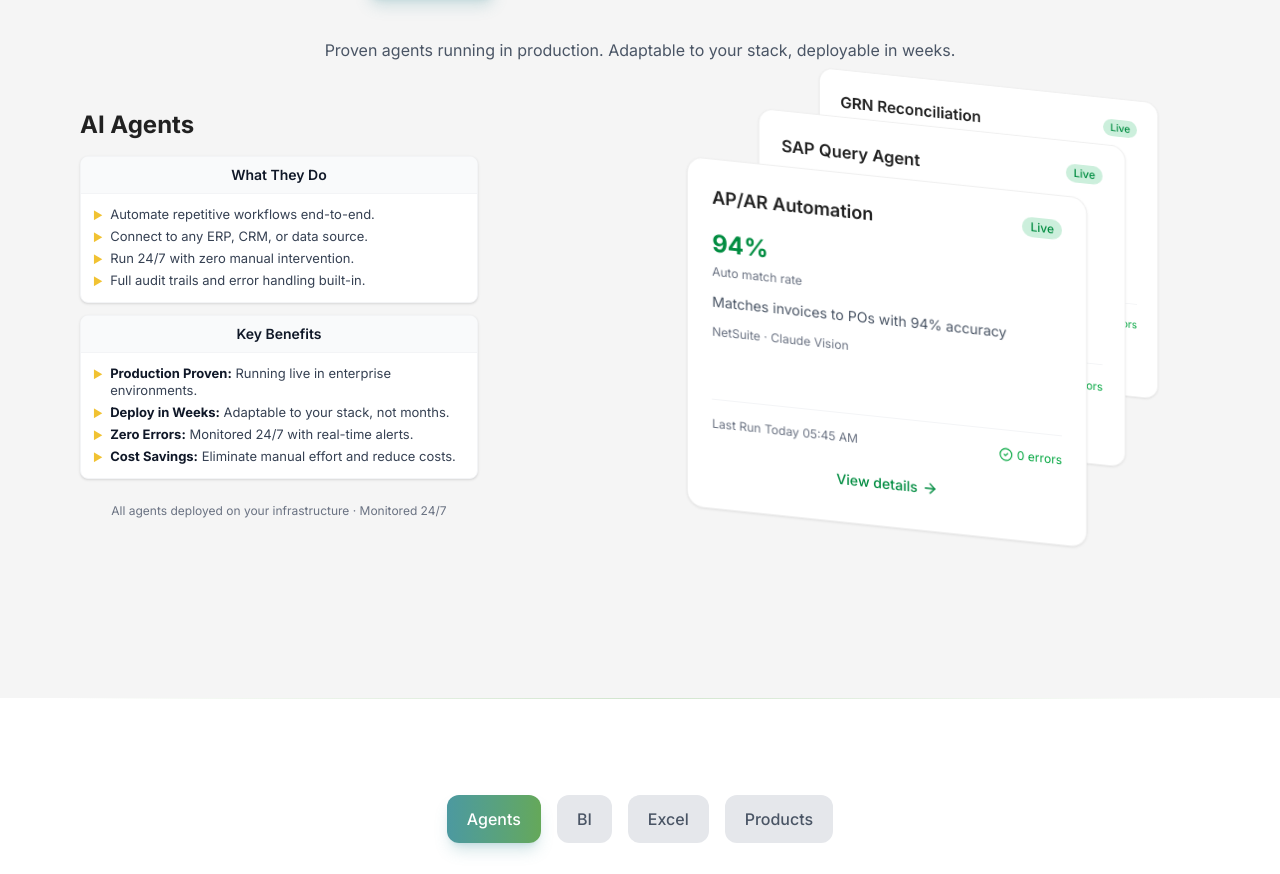
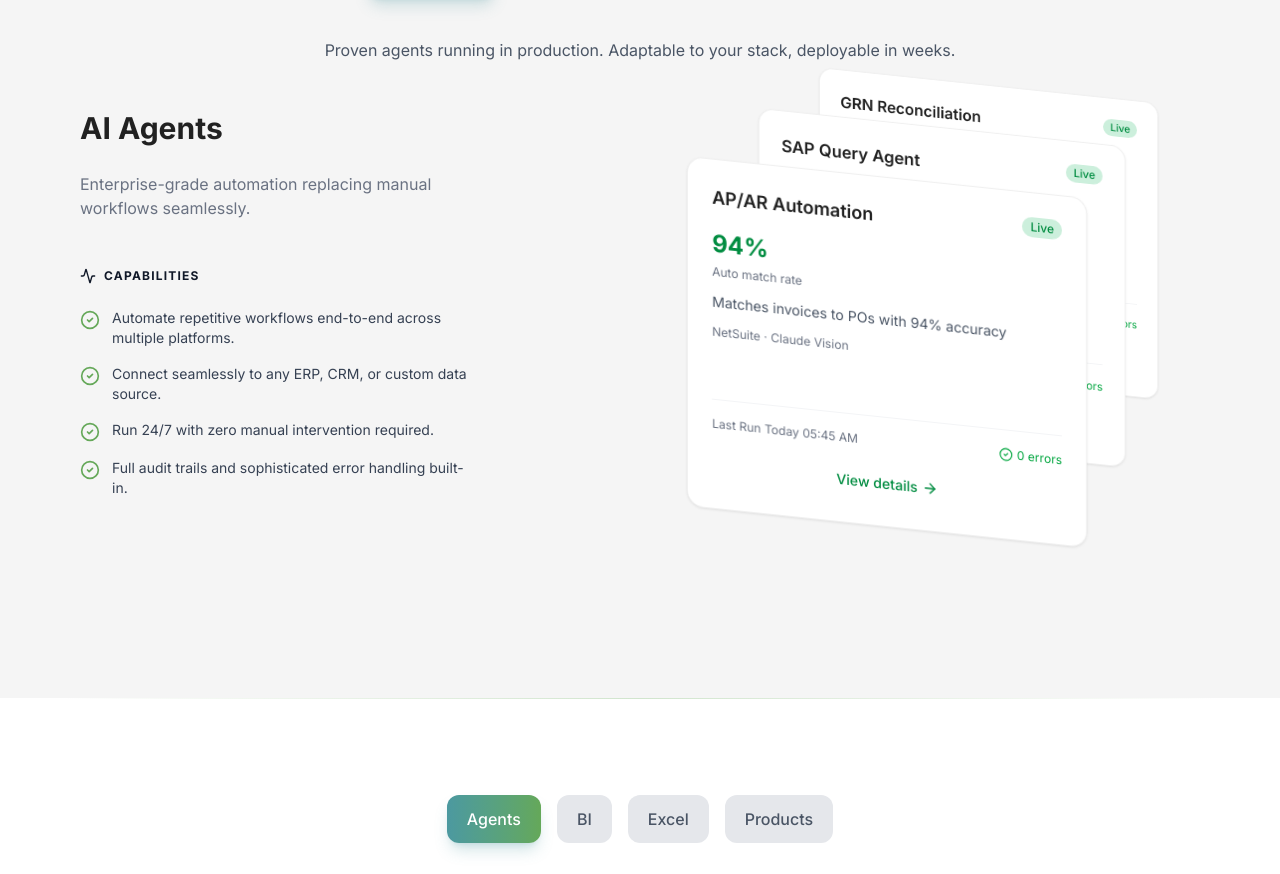
Before and after one commit to A365shift-DevTeam/A365-Automation, a React (Vite) app: page / in a window 1280 px wide. Shown: the part 1758-2632 px from the top of the page. Built offline with nearby package versions, Linux system fonts and the light colour scheme.

Commit message:
Our Digital Services
section changed

```diff
--- a/src/components/sections/AgentsInAction.tsx
+++ b/src/components/sections/AgentsInAction.tsx
@@ -1,7 +1,7 @@
 import { useState } from 'react';
 import { motion, AnimatePresence } from 'motion/react';
 import SectionWrapper from '../ui/SectionWrapper';
-import { ArrowRight, Zap, LayoutTemplate, Code2, CheckCircle2, Package } from 'lucide-react';
+import { ArrowRight, Zap, LayoutTemplate, Code2, CheckCircle2, Package, Activity, Layers, Box, ShieldCheck, Settings, Cpu, Settings2, LineChart, Clock, Database, TrendingUp, Shield } from 'lucide-react';
 import OrbitalApps from './OrbitalApps';
 import CardSwap, { Card } from './CardSwap';
 import SuitcaseImage from '../../assets/image.png';
@@ -63,28 +63,32 @@ export default function AgentsInAction() {
               <div className="w-full lg:w-[40%] flex flex-col justify-start px-6 lg:px-8 py-0 lg:py-2 relative">
 
                 <div className="relative z-10 flex flex-col gap-4">
-                  <h3 className="text-2xl font-bold text-gray-900 dark:text-white leading-tight">AI Agents</h3>
-                  <div className="flex flex-col gap-3 text-gray-700 dark:text-gray-300 w-full">
-                    <div className="bg-white dark:bg-gray-800 rounded-lg shadow-sm border border-gray-100 dark:border-gray-700 overflow-hidden">
-                      <div className="bg-gray-50 dark:bg-gray-800/50 text-gray-900 dark:text-white font-semibold px-4 py-2 text-center text-sm border-b border-gray-100 dark:border-gray-700">What They Do</div>
-                      <ul className="space-y-1 p-3 text-[13px] leading-snug">
-                        <li className="flex items-start gap-2"><span className="text-[#f1c232] font-bold text-[10px] mt-[3px]">▶</span> <span>Automate repetitive workflows end-to-end.</span></li>
-                        <li className="flex items-start gap-2"><span className="text-[#f1c232] font-bold text-[10px] mt-[3px]">▶</span> <span>Connect to any ERP, CRM, or data source.</span></li>
-                        <li className="flex items-start gap-2"><span className="text-[#f1c232] font-bold text-[10px] mt-[3px]">▶</span> <span>Run 24/7 with zero manual intervention.</span></li>
-                        <li className="flex items-start gap-2"><span className="text-[#f1c232] font-bold text-[10px] mt-[3px]">▶</span> <span>Full audit trails and error handling built-in.</span></li>
-                      </ul>
+                  <h3 className="text-2xl md:text-3xl font-bold text-gray-900 dark:text-white leading-tight mb-2">AI Agents</h3>
+                  <p className="text-gray-500 dark:text-gray-400 mb-8 text-sm md:text-base pr-4">Enterprise-grade automation replacing manual workflows seamlessly.</p>
+
+                  <div className="flex flex-col gap-6">
+                    <div className="flex items-center gap-2 text-xs font-bold tracking-widest uppercase text-gray-900 dark:text-gray-100">
+                      <Activity className="w-4 h-4" /> Capabilities
                     </div>
-                    <div className="bg-white dark:bg-gray-800 rounded-lg shadow-sm border border-gray-100 dark:border-gray-700 overflow-hidden">
-                      <div className="bg-gray-50 dark:bg-gray-800/50 text-gray-900 dark:text-white font-semibold px-4 py-2 text-center text-sm border-b border-gray-100 dark:border-gray-700">Key Benefits</div>
-                      <ul className="space-y-1 p-3 text-[13px] leading-snug">
-                        <li className="flex items-start gap-2"><span className="text-[#f1c232] font-bold text-[10px] mt-[3px]">▶</span> <span><strong className="text-gray-900 dark:text-gray-100">Production Proven:</strong> Running live in enterprise environments.</span></li>
-                        <li className="flex items-start gap-2"><span className="text-[#f1c232] font-bold text-[10px] mt-[3px]">▶</span> <span><strong className="text-gray-900 dark:text-gray-100">Deploy in Weeks:</strong> Adaptable to your stack, not months.</span></li>
-                        <li className="flex items-start gap-2"><span className="text-[#f1c232] font-bold text-[10px] mt-[3px]">▶</span> <span><strong className="text-gray-900 dark:text-gray-100">Zero Errors:</strong> Monitored 24/7 with real-time alerts.</span></li>
-                        <li className="flex items-start gap-2"><span className="text-[#f1c232] font-bold text-[10px] mt-[3px]">▶</span> <span><strong className="text-gray-900 dark:text-gray-100">Cost Savings:</strong> Eliminate manual effort and reduce costs.</span></li>
-                      </ul>
-                    </div>
+                    <ul className="space-y-4">
+                      <li className="flex items-start gap-3">
+                        <CheckCircle2 className="w-5 h-5 text-[#65A859] shrink-0 mt-0.5" />
+                        <span className="text-gray-700 dark:text-gray-300 text-sm">Automate repetitive workflows end-to-end across multiple platforms.</span>
+                      </li>
+                      <li className="flex items-start gap-3">
+                        <CheckCircle2 className="w-5 h-5 text-[#65A859] shrink-0 mt-0.5" />
+                        <span className="text-gray-700 dark:text-gray-300 text-sm">Connect seamlessly to any ERP, CRM, or custom data source.</span>
+                      </li>
+                      <li className="flex items-start gap-3">
+                        <CheckCircle2 className="w-5 h-5 text-[#65A859] shrink-0 mt-0.5" />
+                        <span className="text-gray-700 dark:text-gray-300 text-sm">Run 24/7 with zero manual intervention required.</span>
+                      </li>
+                      <li className="flex items-start gap-3">
+                        <CheckCircle2 className="w-5 h-5 text-[#65A859] shrink-0 mt-0.5" />
+                        <span className="text-gray-700 dark:text-gray-300 text-sm">Full audit trails and sophisticated error handling built-in.</span>
+                      </li>
+                    </ul>
                   </div>
-                  <p className="text-center text-xs text-gray-500 dark:text-gray-400 mt-2">All agents deployed on your infrastructure · Monitored 24/7</p>
                 </div>
               </div>
               {/* Right: 60% Card Swap */}
@@ -136,36 +140,19 @@ export default function AgentsInAction() {
               <div className="w-full lg:w-[40%] flex flex-col justify-start px-6 lg:px-8 py-0 lg:py-2 relative">
 
                 <div className="relative z-10 flex flex-col gap-4">
-                  <h3 className="text-2xl font-bold text-gray-900 dark:text-white leading-tight">Microsoft</h3>
-                  <div className="flex flex-col gap-3 text-gray-700 dark:text-gray-300 w-full">
-                    <div className="bg-white dark:bg-gray-800 rounded-lg shadow-sm border border-gray-100 dark:border-gray-700 overflow-hidden">
-                      <div className="bg-gray-50 dark:bg-gray-800/50 text-gray-900 dark:text-white font-semibold px-4 py-2 text-center text-sm border-b border-gray-100 dark:border-gray-700">Ecosystem</div>
-                      <div className="p-3">
-                        <p className="text-[13px] leading-snug mb-3">
-                          Deep integration across the <strong>Microsoft</strong> platform — Desktop, Cloud, and AI-powered tools.
-                        </p>
-                        <div className="flex flex-wrap gap-1.5">
-                          <span className="text-xs bg-gray-100 dark:bg-gray-800 px-2 py-1 rounded border border-gray-200 dark:border-gray-700">Word</span>
-                          <span className="text-xs bg-gray-100 dark:bg-gray-800 px-2 py-1 rounded border border-gray-200 dark:border-gray-700">Excel</span>
-                          <span className="text-xs bg-gray-100 dark:bg-gray-800 px-2 py-1 rounded border border-gray-200 dark:border-gray-700">PowerPoint</span>
-                          <span className="text-xs bg-gray-100 dark:bg-gray-800 px-2 py-1 rounded border border-gray-200 dark:border-gray-700">SharePoint</span>
-                          <span className="text-xs bg-gray-100 dark:bg-gray-800 px-2 py-1 rounded border border-gray-200 dark:border-gray-700">Teams</span>
-                          <span className="text-xs bg-gray-100 dark:bg-gray-800 px-2 py-1 rounded border border-gray-200 dark:border-gray-700">OneDrive</span>
-                          <span className="text-xs bg-gray-100 dark:bg-gray-800 px-2 py-1 rounded border border-gray-200 dark:border-gray-700">Outlook</span>
-                          <span className="text-xs bg-gray-100 dark:bg-gray-800 px-2 py-1 rounded border border-gray-200 dark:border-gray-700">Power BI</span>
-                          <span className="text-xs bg-gray-100 dark:bg-gray-800 px-2 py-1 rounded border border-gray-200 dark:border-gray-700">Power Apps</span>
-                          <span className="text-xs bg-gray-100 dark:bg-gray-800 px-2 py-1 rounded border border-gray-200 dark:border-gray-700">Azure</span>
-                        </div>
-                      </div>
+                  <h3 className="text-2xl md:text-3xl font-bold text-gray-900 dark:text-white leading-tight mb-2">Microsoft</h3>
+                  <p className="text-gray-500 dark:text-gray-400 mb-8 text-sm md:text-base pr-4">Deep integration across the Microsoft platform — Desktop, Cloud, and AI.</p>
+
+                  <div className="flex flex-col gap-6">
+                    <div className="flex items-center gap-2 text-xs font-bold tracking-widest uppercase text-gray-900 dark:text-gray-100">
+                      <Layers className="w-4 h-4" /> Ecosystem Scope
                     </div>
-                    <div className="bg-white dark:bg-gray-800 rounded-lg shadow-sm border border-gray-100 dark:border-gray-700 overflow-hidden">
-                      <div className="bg-gray-50 dark:bg-gray-800/50 text-gray-900 dark:text-white font-semibold px-4 py-2 text-center text-sm border-b border-gray-100 dark:border-gray-700">Why Microsoft?</div>
-                      <ul className="space-y-1 p-3 text-[13px] leading-snug">
-                        <li className="flex items-start gap-2"><span className="text-[#f1c232] font-bold text-[10px] mt-[3px]">▶</span> <span><strong className="text-gray-900 dark:text-gray-100">Proven Patterns:</strong> We've solved this class of problem before.</span></li>
-                        <li className="flex items-start gap-2"><span className="text-[#f1c232] font-bold text-[10px] mt-[3px]">▶</span> <span><strong className="text-gray-900 dark:text-gray-100">Faster Builds:</strong> Lower risk with known, tested architectures.</span></li>
-                        <li className="flex items-start gap-2"><span className="text-[#f1c232] font-bold text-[10px] mt-[3px]">▶</span> <span><strong className="text-gray-900 dark:text-gray-100">Enterprise Ready:</strong> Security, compliance, and scalability built-in.</span></li>
-                        <li className="flex items-start gap-2"><span className="text-[#f1c232] font-bold text-[10px] mt-[3px]">▶</span> <span><strong className="text-gray-900 dark:text-gray-100">AI-Powered:</strong> Leverage Copilot and AI across your workflows.</span></li>
-                      </ul>
+                    <div className="flex flex-wrap gap-2">
+                      {['Word', 'Excel', 'PowerPoint', 'SharePoint', 'Teams', 'OneDrive', 'Outlook', 'Power BI', 'Power Apps', 'Azure'].map(tag => (
+                        <span key={tag} className="px-3 py-1.5 text-xs font-medium bg-white dark:bg-gray-800 border border-gray-200 dark:border-gray-700 rounded-lg shadow-sm text-gray-700 dark:text-gray-300">
+                          {tag}
+                        </span>
+                      ))}
                     </div>
                   </div>
                 </div>
@@ -192,26 +179,21 @@ export default function AgentsInAction() {
               <div className="w-full lg:w-[40%] flex flex-col justify-start px-6 lg:px-8 py-0 lg:py-2 relative">
 
                 <div className="relative z-10 flex flex-col gap-4">
-                  <h3 className="text-2xl font-bold text-gray-900 dark:text-white leading-tight">Office Suite</h3>
-                  <div className="flex flex-col gap-3 text-gray-700 dark:text-gray-300 w-full">
-                    <div className="bg-white dark:bg-gray-800 rounded-lg shadow-sm border border-gray-100 dark:border-gray-700 overflow-hidden">
-                      <div className="bg-gray-50 dark:bg-gray-800/50 text-gray-900 dark:text-white font-semibold px-4 py-2 text-center text-sm border-b border-gray-100 dark:border-gray-700">Capabilities</div>
-                      <ul className="space-y-1 p-3 text-[13px] leading-snug">
-                        <li className="flex items-start gap-2"><span className="text-[#f1c232] font-bold text-[10px] mt-[3px]">▶</span> <span>Excel automation with VBA and Office Scripts.</span></li>
-                        <li className="flex items-start gap-2"><span className="text-[#f1c232] font-bold text-[10px] mt-[3px]">▶</span> <span>Word document generation and templating.</span></li>
-                        <li className="flex items-start gap-2"><span className="text-[#f1c232] font-bold text-[10px] mt-[3px]">▶</span> <span>PowerPoint deck creation from data sources.</span></li>
-                        <li className="flex items-start gap-2"><span className="text-[#f1c232] font-bold text-[10px] mt-[3px]">▶</span> <span>Outlook email workflows and scheduling.</span></li>
-                      </ul>
+                  <h3 className="text-2xl md:text-3xl font-bold text-gray-900 dark:text-white leading-tight mb-2">Office Suite</h3>
+                  <p className="text-gray-500 dark:text-gray-400 mb-8 text-sm md:text-base pr-4">Convert daily manual reporting and emails into seamless automation.</p>
+
+                  <div className="flex flex-col gap-6">
+                    <div className="flex items-center gap-2 text-xs font-bold tracking-widest uppercase text-gray-900 dark:text-gray-100">
+                      <Activity className="w-4 h-4" /> Capabilities
                     </div>
-                    <div className="bg-white dark:bg-gray-800 rounded-lg shadow-sm border border-gray-100 dark:border-gray-700 overflow-hidden">
-                      <div className="bg-gray-50 dark:bg-gray-800/50 text-gray-900 dark:text-white font-semibold px-4 py-2 text-center text-sm border-b border-gray-100 dark:border-gray-700">Why Office Suite?</div>
-                      <ul className="space-y-1 p-3 text-[13px] leading-snug">
-                        <li className="flex items-start gap-2"><span className="text-[#f1c232] font-bold text-[10px] mt-[3px]">▶</span> <span><strong className="text-gray-900 dark:text-gray-100">Any Operation:</strong> Custom scoped after a 2 week Discovery Sprint.</span></li>
-                        <li className="flex items-start gap-2"><span className="text-[#f1c232] font-bold text-[10px] mt-[3px]">▶</span> <span><strong className="text-gray-900 dark:text-gray-100">Any System:</strong> Integrates with your existing tools and platforms.</span></li>
-                        <li className="flex items-start gap-2"><span className="text-[#f1c232] font-bold text-[10px] mt-[3px]">▶</span> <span><strong className="text-gray-900 dark:text-gray-100">End-to-End:</strong> From data input to polished output, fully automated.</span></li>
-                        <li className="flex items-start gap-2"><span className="text-[#f1c232] font-bold text-[10px] mt-[3px]">▶</span> <span><strong className="text-gray-900 dark:text-gray-100">Time Savings:</strong> Hours of manual work reduced to minutes.</span></li>
-                      </ul>
-                    </div>
+                    <ul className="space-y-4">
+                      {['Excel automation with VBA and Office Scripts.', 'Word document generation and templating.', 'PowerPoint deck creation from data sources.', 'Outlook email workflows and scheduling.'].map((text, i) => (
+                        <li key={i} className="flex items-start gap-3">
+                          <CheckCircle2 className="w-5 h-5 text-[#65A859] shrink-0 mt-0.5" />
+                          <span className="text-gray-700 dark:text-gray-300 text-sm">{text}</span>
+                        </li>
+                      ))}
+                    </ul>
                   </div>
                 </div>
               </div>
@@ -270,26 +252,21 @@ export default function AgentsInAction() {
               <div className="w-full lg:w-[40%] flex flex-col justify-start px-6 lg:px-8 py-0 lg:py-2 relative">
 
                 <div className="relative z-10 flex flex-col gap-4">
-                  <h3 className="text-2xl font-bold text-gray-900 dark:text-white leading-tight">Our Products</h3>
-                  <div className="flex flex-col gap-3 text-gray-700 dark:text-gray-300 w-full">
-                    <div className="bg-white dark:bg-gray-800 rounded-lg shadow-sm border border-gray-100 dark:border-gray-700 overflow-hidden">
-                      <div className="bg-gray-50 dark:bg-gray-800/50 text-gray-900 dark:text-white font-semibold px-4 py-2 text-center text-sm border-b border-gray-100 dark:border-gray-700">Product Suite</div>
-                      <ul className="space-y-1 p-3 text-[13px] leading-snug">
-                        <li className="flex items-start gap-2"><span className="text-[#f1c232] font-bold text-[10px] mt-[3px]">▶</span> <span>Document automation and conversion tools.</span></li>
-                        <li className="flex items-start gap-2"><span className="text-[#f1c232] font-bold text-[10px] mt-[3px]">▶</span> <span>File management: split, merge, compare.</span></li>
-                        <li className="flex items-start gap-2"><span className="text-[#f1c232] font-bold text-[10px] mt-[3px]">▶</span> <span>Image compression without quality loss.</span></li>
-                        <li className="flex items-start gap-2"><span className="text-[#f1c232] font-bold text-[10px] mt-[3px]">▶</span> <span>Smart work allocation and task distribution.</span></li>
-                      </ul>
+                  <h3 className="text-2xl md:text-3xl font-bold text-gray-900 dark:text-white leading-tight mb-2">Our Products</h3>
+                  <p className="text-gray-500 dark:text-gray-400 mb-8 text-sm md:text-base pr-4">Ready-to-deploy solutions for common enterprise bottlenecks.</p>
+
+                  <div className="flex flex-col gap-6">
+                    <div className="flex items-center gap-2 text-xs font-bold tracking-widest uppercase text-gray-900 dark:text-gray-100">
+                      <Activity className="w-4 h-4" /> Product Suite
                     </div>
-                    <div className="bg-white dark:bg-gray-800 rounded-lg shadow-sm border border-gray-100 dark:border-gray-700 overflow-hidden">
-                      <div className="bg-gray-50 dark:bg-gray-800/50 text-gray-900 dark:text-white font-semibold px-4 py-2 text-center text-sm border-b border-gray-100 dark:border-gray-700">Why Our Products?</div>
-                      <ul className="space-y-1 p-3 text-[13px] leading-snug">
-                        <li className="flex items-start gap-2"><span className="text-[#f1c232] font-bold text-[10px] mt-[3px]">▶</span> <span><strong className="text-gray-900 dark:text-gray-100">Ready to Use:</strong> No custom development needed.</span></li>
-                        <li className="flex items-start gap-2"><span className="text-[#f1c232] font-bold text-[10px] mt-[3px]">▶</span> <span><strong className="text-gray-900 dark:text-gray-100">Scalable:</strong> Built for enterprise-level workloads.</span></li>
-                        <li className="flex items-start gap-2"><span className="text-[#f1c232] font-bold text-[10px] mt-[3px]">▶</span> <span><strong className="text-gray-900 dark:text-gray-100">Plug & Play:</strong> Integrate with existing workflows instantly.</span></li>
-                        <li className="flex items-start gap-2"><span className="text-[#f1c232] font-bold text-[10px] mt-[3px]">▶</span> <span><strong className="text-gray-900 dark:text-gray-100">Cost Effective:</strong> Standard licensing, no consulting fees.</span></li>
-                      </ul>
-                    </div>
+                    <ul className="space-y-4">
+                      {['Document automation and conversion tools.', 'File management: split, merge, compare.', 'Image compression without quality loss.', 'Smart work allocation and task distribution.'].map((text, i) => (
+                        <li key={i} className="flex items-start gap-3">
+                          <CheckCircle2 className="w-5 h-5 text-[#65A859] shrink-0 mt-0.5" />
+                          <span className="text-gray-700 dark:text-gray-300 text-sm">{text}</span>
+                        </li>
+                      ))}
+                    </ul>
                   </div>
                 </div>
               </div>
```
